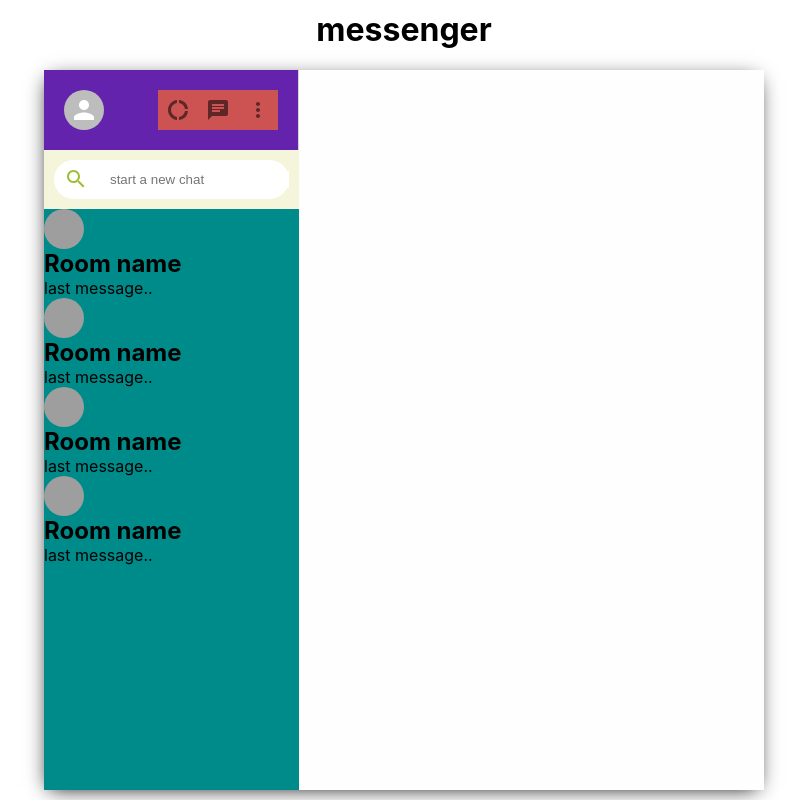
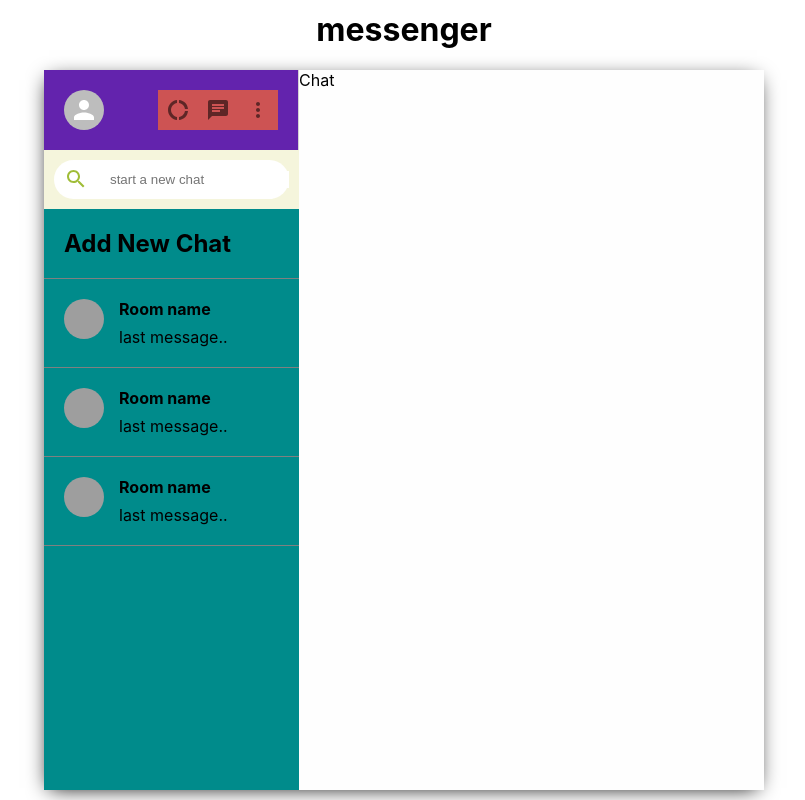
Before and after one commit to vishnugprasad/messenger, a React (Create React App) app: page / in a window 1280 px wide. Shown: the whole page, without its empty margins (236-1041 px from the left). Built offline with nearby package versions, Linux system fonts and the light colour scheme; grey boxes are pictures that could not be loaded.

Commit message:
chat bar

```diff
--- a/src/App.js
+++ b/src/App.js
@@ -1,5 +1,6 @@
 import './App.css';
 import Sidebar from './Sidebar';
+import Chat from "./Chat"
 
 function App() {
   return (
@@ -7,6 +8,7 @@
      <h1>messenger</h1>
      <div className = "app-body">
       <Sidebar></Sidebar>
+      <Chat></Chat>
      </div>
     </div>
   );
--- /dev/null
+++ b/src/Chat.js
@@ -0,0 +1,11 @@
+import React from 'react'
+import "./Chat.css"
+
+
+function Chat() {
+  return (
+    <div>Chat</div>
+  )
+}
+
+export default Chat
--- a/src/Sidebar.js
+++ b/src/Sidebar.js
@@ -34,7 +34,7 @@
       </div>
 
       <div className="sidebar-chats">
-        <Sidebarchat></Sidebarchat>
+        <Sidebarchat addNewChat></Sidebarchat>
         <Sidebarchat></Sidebarchat>
         <Sidebarchat></Sidebarchat>
         <Sidebarchat></Sidebarchat>
--- a/src/Sidebarchat.css
+++ b/src/Sidebarchat.css
@@ -0,0 +1,19 @@
+.sidebarchat{
+    display: flex;
+    padding: 20px;
+    cursor: pointer;
+    border-bottom: 1px solid grey;
+}
+
+.sidebarchat:hover {
+    background-color: #ebebeb;
+}
+
+.sidebarchat-info > h2{
+    font-size: 16px;
+    margin-bottom: 8px;
+}
+
+.sidebarchat-info{
+    margin-left: 15px;
+}
--- a/src/Sidebarchat.js
+++ b/src/Sidebarchat.js
@@ -4,13 +4,21 @@
 import {useState , useEffect} from "react";
 
 
-function Sidebarchat() {
+function Sidebarchat({addNewChat}) {
     const [seed , setSeed] = useState(null)
 
     useEffect(()=>{
         setSeed( Math.floor(Math.random()*5000))
     },[])
-  return(
+
+    const createChat = ()=>{
+        const roomName = prompt("Enter Room Name");
+        if(roomName){
+            //do some clever database stuff
+        }
+    }
+
+  return !addNewChat ? (
   <div className="sidebarchat">
       <Avatar src = {`https://avatars.dicebear.com/api/human/${seed}.svg`}></Avatar>
       <div className="sidebarchat-info">
@@ -18,7 +26,11 @@
           <p>last message..</p>
       </div>
   </div>
-  )
+  ) : (
+      <div onClick={createChat} className="sidebarchat">
+          <h2>Add New Chat</h2>
+      </div>
+  );
 }
 
 export default Sidebarchat;
```
Also changed, not shown: src/Chat.css (added).
